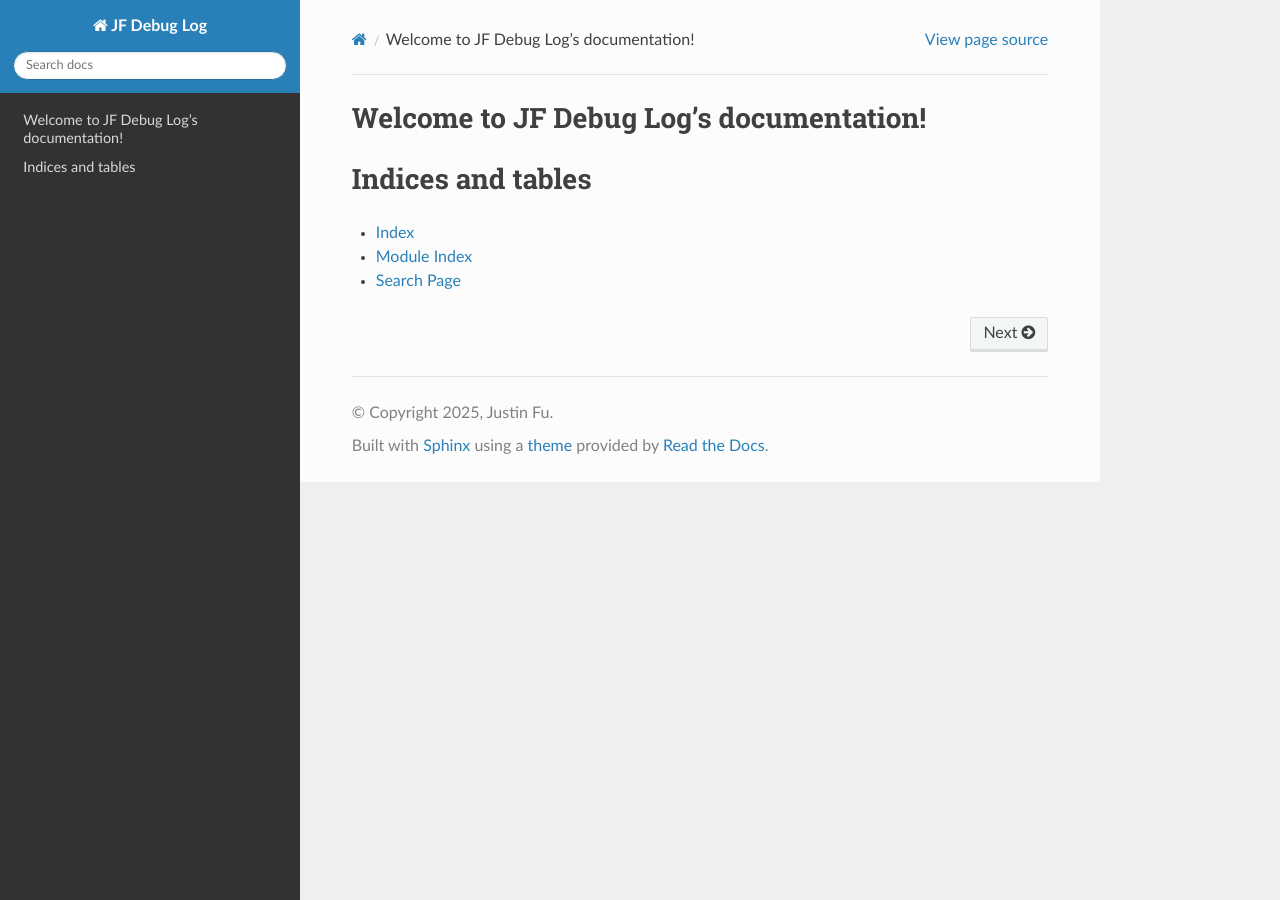
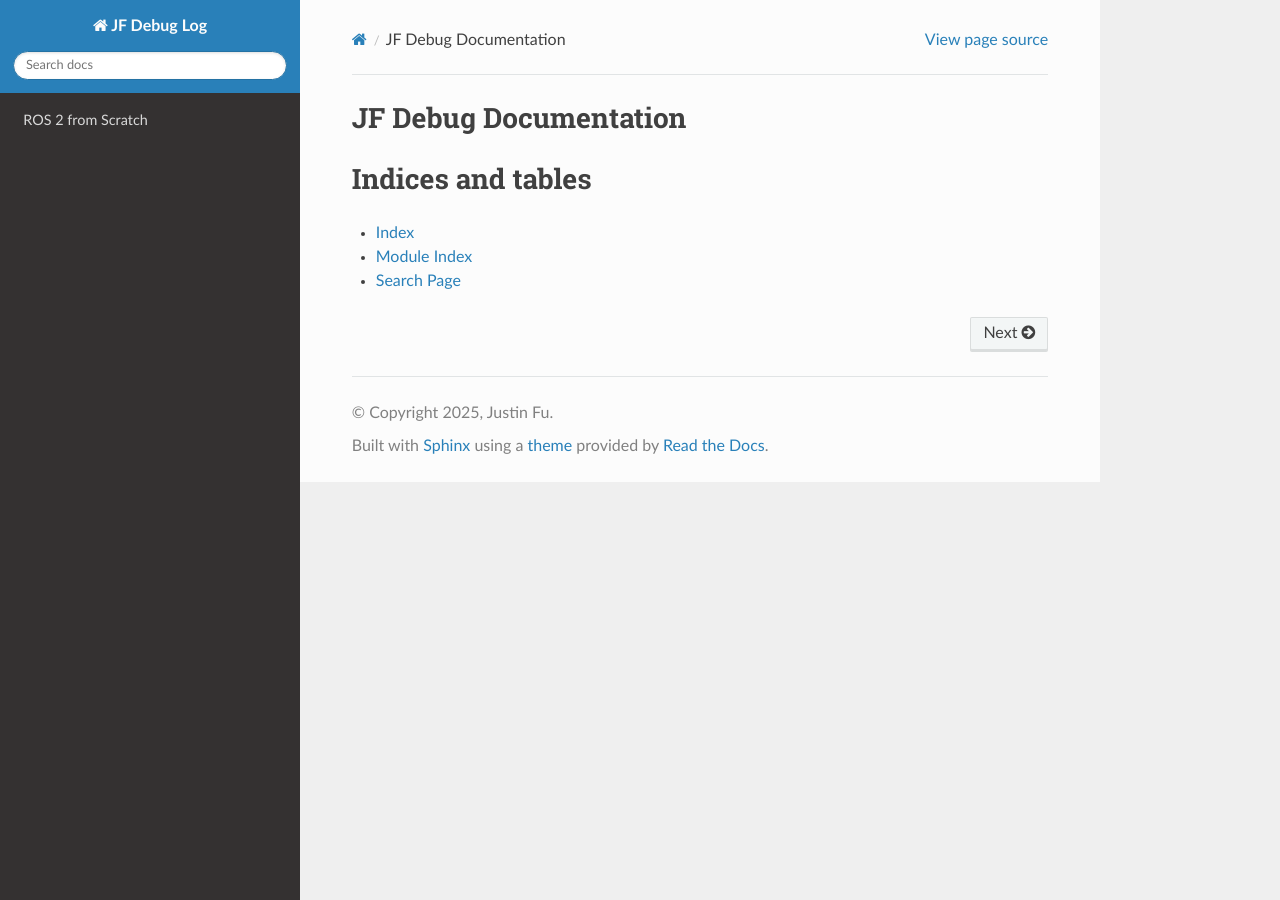
Before and after one commit to jiajunfu07/jiajunfu07.github.io, a Sphinx documentation site: the page built from docs/source/index.rst, in a window 1280 px wide. Built offline with Sphinx 7.4.7 and the Read the Docs theme 3.1.0, drawn with Linux system fonts in a browser that asks for light colours.

```diff
--- a/docs/source/index.rst
+++ b/docs/source/index.rst
@@ -3,14 +3,15 @@
    You can adapt this file completely to your liking, but it should at least
    contain the root `toctree` directive.
 
-Welcome to JF Debug Log's documentation!
+JF Debug Documentation
 ========================================
 
 .. toctree::
-   :maxdepth: 2
-   :caption: Contents:
+   :titlesonly:
+   :maxdepth: 1
+   :hidden:
 
-   windows-shortcuts.md
+   ROS-2-from-Scratch
 
 Indices and tables
 ==================
```
Also changed, not shown: docs/source/ROS-2-from-Scratch.rst (added, +8 -0 lines), docs/source/ROS2/Run-2-nodes-in-single-or-separate-docker-containers.rst (added, +90 -0 lines), docs/source/windows-shortcuts.md (deleted).
